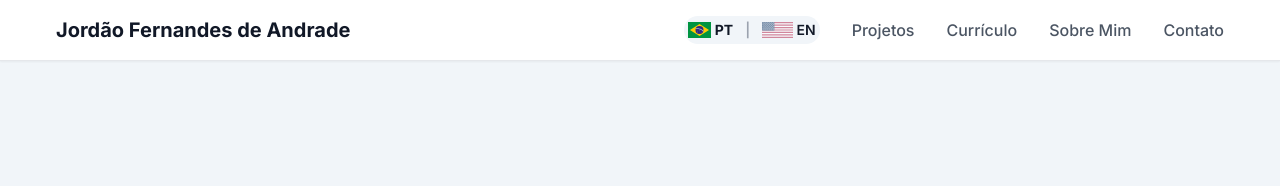
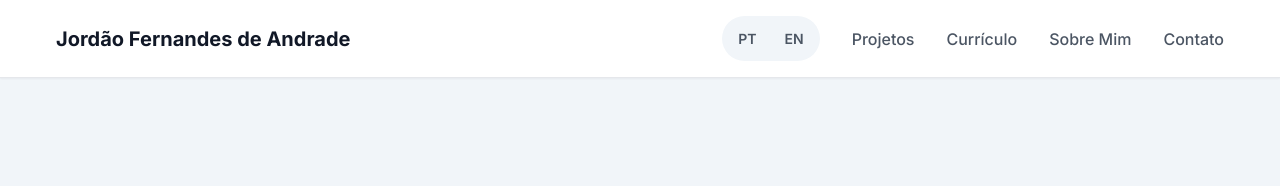
Before and after one commit to JF-Andrade/JF-Andrade.github.io, a plain HTML site: page index.html in a window 1280 px wide. Shown: the top 186 px of the page. Drawn offline with nearby package versions, Linux system fonts and the light colour scheme.

Commit message:
Update header.html

```diff
--- a/assets/js/components/header.html
+++ b/assets/js/components/header.html
@@ -3,16 +3,9 @@
         <a href="index.html" class="text-xl font-bold text-gray-900">Jordão Fernandes de Andrade</a>
         <div class="flex space-x-4 md:space-x-8 text-gray-600 font-medium items-center">
             <!-- Os links serão injetados aqui pelo JavaScript -->
-            <div class="lang-switcher flex items-center space-x-2 text-sm font-semibold">
-                <a href="/index.html" class="flex items-center space-x-1 text-gray-900 hover:text-blue-600">
-                    <img src="assets/img/brazil.svg" alt="Bandeira do Brasil" class="h-4 w-auto">
-                    <span>PT</span>
-                </a>
-                <span class="text-gray-400">|</span>
-                <a href="/en/index.html" class="flex items-center space-x-1 text-gray-900 hover:text-blue-600">
-                    <img src="assets/img/united-states.svg" alt="Bandeira dos Estados Unidos" class="h-4 w-auto">
-                    <span>EN</span>
-                </a>
+            <div class="lang-switcher">
+                <a href="/index.html" class="lang-btn">PT</a>
+                <a href="/en/index.html" class="lang-btn">EN</a>
             </div>
         </div>
     </nav>
```
